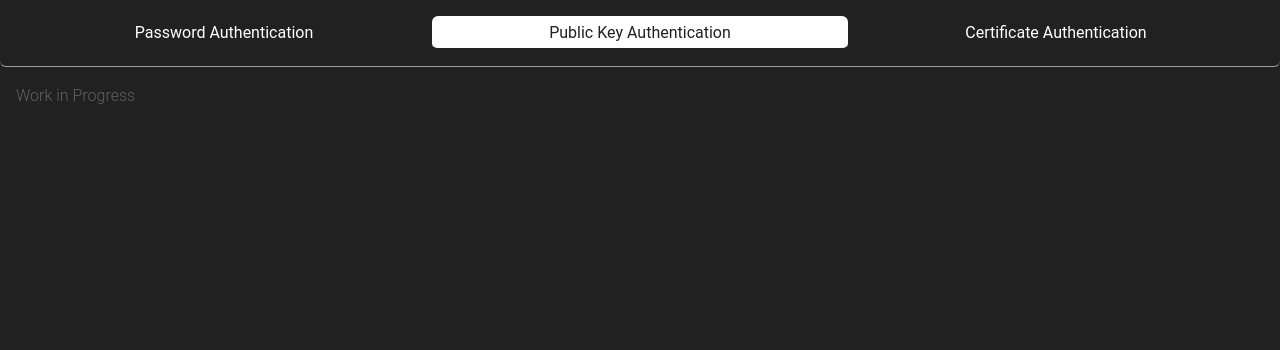
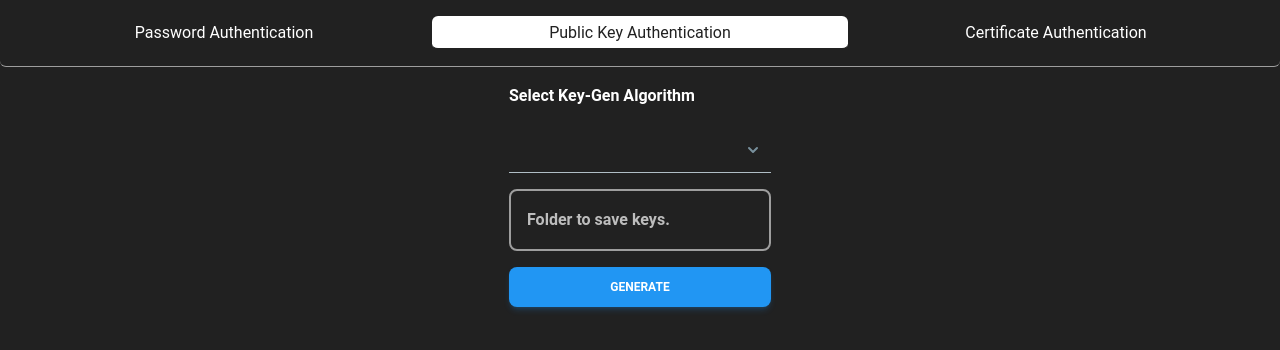
Before and after one commit to Gokul2003g/sshgo, a React (Vite) app: page / in a window 1280 px wide. Both pictures are taken after a click on the tab "Public Key Authentication". Shown: the top 350 px of the page. Built offline with nearby package versions, Linux system fonts and the light colour scheme.

Commit message:
Take Keygen algo from user.

```diff
--- a/src/components/elements/Tab.jsx
+++ b/src/components/elements/Tab.jsx
@@ -7,6 +7,7 @@ import {
   TabPanel,
 } from "@material-tailwind/react";
 import PasswordAuth from "../../pages/PasswordAuth";
+import PKA from "../../pages/PKA";
 
 export function UnderlineTabs() {
   const [activeTab, setActiveTab] = useState("password");
@@ -48,7 +49,9 @@ export function UnderlineTabs() {
         <TabPanel value="password">
           <PasswordAuth />
         </TabPanel>
-        <TabPanel value="pka">Work in Progress</TabPanel>
+        <TabPanel value="pka">
+          <PKA />
+        </TabPanel>
         <TabPanel value="certificate">Work in Progress</TabPanel>
       </TabsBody>
     </Tabs>
--- /dev/null
+++ b/src/pages/PKA.jsx
@@ -0,0 +1,46 @@
+import { Button, Option } from "@material-tailwind/react";
+import { Select } from "@material-tailwind/react";
+import React from "react";
+
+const PKA = () => {
+  return (
+    <div className="flex flex-row gap-4 items-center justify-center font-bold">
+      <form
+        className="flex flex-col gap-4"
+        onSubmit={(e) => {
+          e.preventDefault();
+          password_auth();
+        }}
+      >
+        <label className="text-white" htmlFor="algo">
+          Select Key-Gen Algorithm
+        </label>
+        <Select
+          variant="static"
+          size="lg"
+          id="algo"
+          lockScroll
+          className="bg-gray-900 text-white"
+        >
+          <Option value="rsa">RSA</Option>
+          <Option value="dsa">DSA</Option>
+          <Option value="ecdsa">ECDSA</Option>
+          <Option value="ecdsa-sk">ECDSA-SK</Option>
+          <Option value="ed25519">ED25519</Option>
+          <Option value="ed25519-sk">ED25519-SK</Option>
+        </Select>
+        <input
+          type="text"
+          placeholder="Folder to save keys."
+          onChange={(e) => setUsername(e.currentTarget.value)}
+          className="p-4 bg-transparent border-2 rounded-lg border-gray-500 text-white focus:border-gray-900"
+        />
+        <Button type="submit" color="blue" ripple="light">
+          Generate
+        </Button>
+      </form>
+    </div>
+  );
+};
+
+export default PKA;
--- a/src/pages/PasswordAuth.jsx
+++ b/src/pages/PasswordAuth.jsx
@@ -16,12 +16,12 @@ const PasswordAuth = () => {
         className="flex flex-col gap-4"
         onSubmit={(e) => {
           e.preventDefault();
-          password_auth(username, password);
+          password_auth();
         }}
       >
         <input
           type="text"
-          placeholder="Username"
+          placeholder="user@ipaddress"
           onChange={(e) => setUsername(e.currentTarget.value)}
           className="p-4 bg-transparent border-2 rounded-lg border-gray-500 text-white focus:border-gray-900"
         />
```
Also changed, not shown: 1 other file (tests, documents, lock files or other folders).
